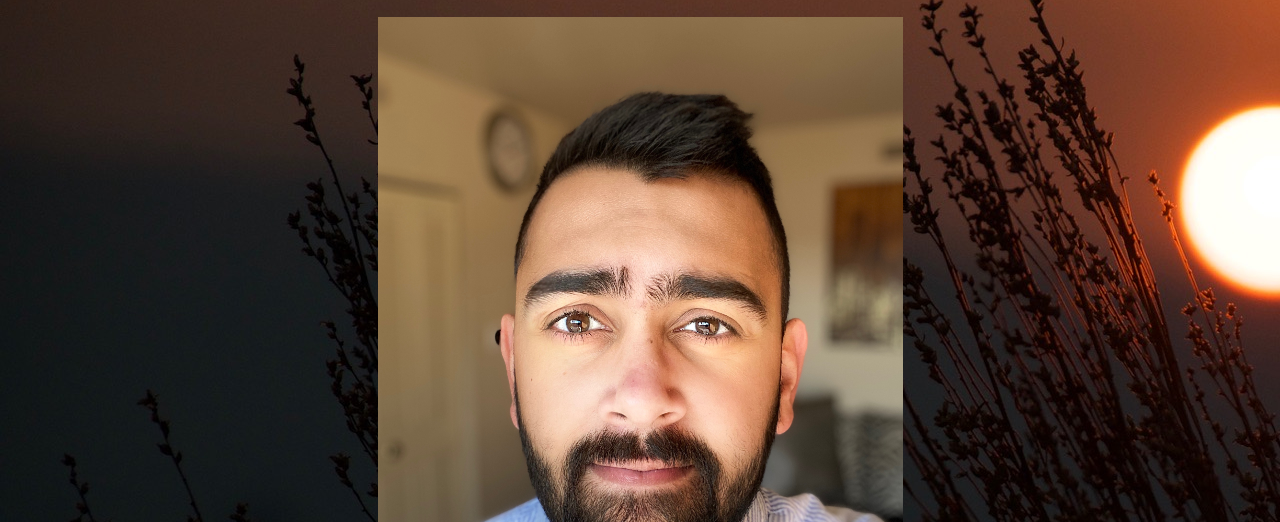
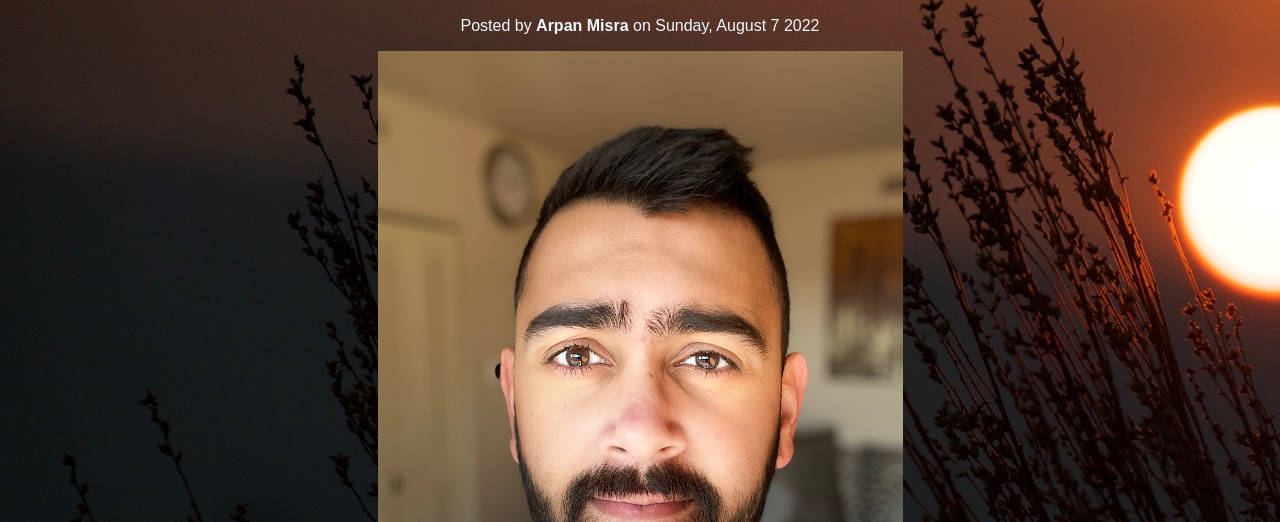
Before and after one commit to arpanmisra/projects, a plain HTML site: page index.html in a window 1280 px wide. Shown: the part 278-800 px from the top of the page. Drawn offline with Linux system fonts and the light colour scheme.

Commit message:
12 commit

```diff
--- a/index.html
+++ b/index.html
@@ -8,7 +8,10 @@
 
   <body>
     <header>
-      <h1><img src="img/logo.jpg" width="60" height="70"/> Arpan Misra <img src="img/logo.jpg" width="60" height="70"/></h1>
+      <h1>
+        <img src="img/logo.jpg" width="60" height="70" /> Arpan Misra
+        <img src="img/logo.jpg" width="60" height="70" />
+      </h1>
 
       <nav>
         <a href="#">Education</a>
@@ -17,27 +20,23 @@
       </nav>
     </header>
 
-    <article>
-      <header>
-        <h2>About Me!</h2>
+    <h2>About Me!</h2>
 
-        <img
-          src="img/arpanmisra.jpg"
-          alt="Headshot of Arpan Misra"
-          width="525"
-          height="750"
-        />
+    <p>Posted by <strong>Arpan Misra</strong> on Sunday, August 7 2022</p>
 
-        <p>Posted by <strong>Arpan Misra</strong> on Sunday, August 7 2022</p>
-
-        <!-- <img
+    <!-- <img
           src="img/sunrise.jpg"
           alt="Sunrise behind Low Sagebrush"
           width="500"
           height="333"
         /> -->
-      </header>
-<p></p>
+
+    <img
+      src="img/arpanmisra.jpg"
+      alt="Headshot of Arpan Misra"
+      width="525"
+      height="750"
+    />
     <footer>Complete site coming soon!</footer>
   </body>
 </html>
```
